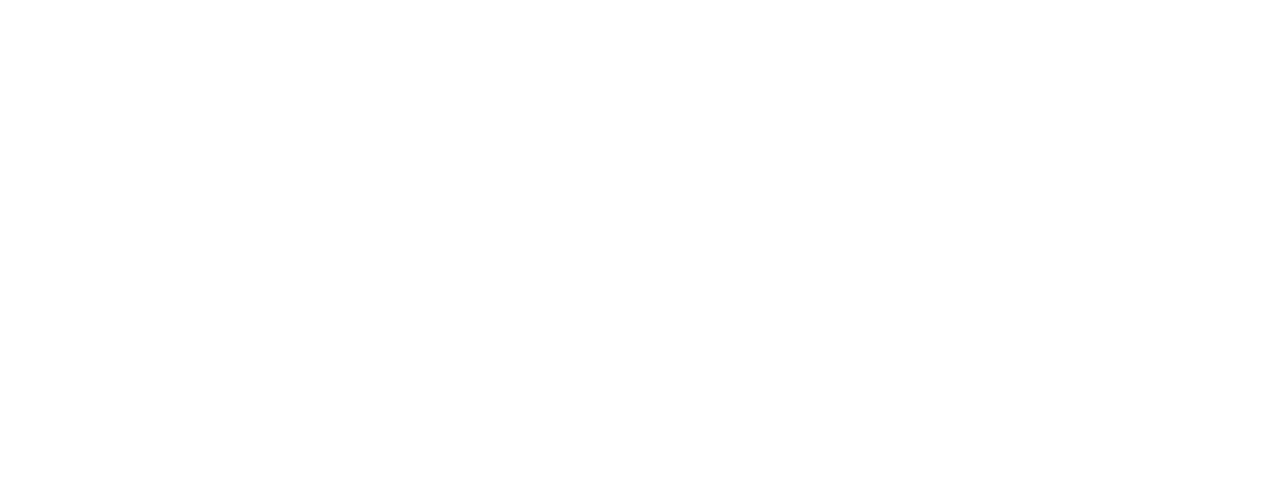
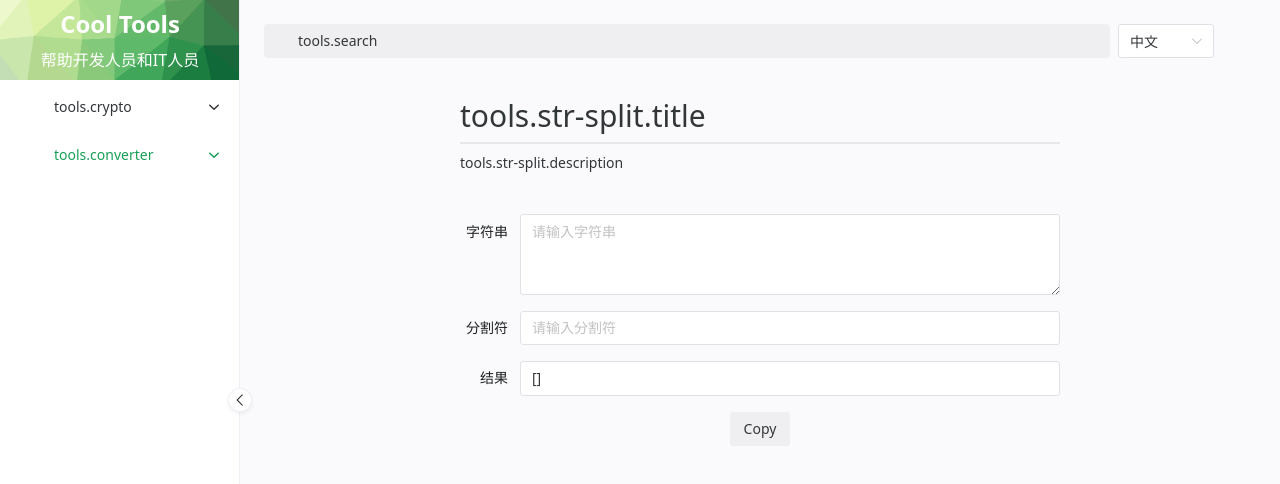
Before and after one commit to xfy196/dtool, a Vue app: page /str-split in a window 1280 px wide. Before the commit this address had no page. Shown: the top 484 px of the page. Built offline with nearby package versions, Linux system fonts and the light colour scheme; some icons are missing.

Commit message:
加入字符串分割符

```diff
--- a/src/locales/en.json
+++ b/src/locales/en.json
@@ -23,6 +23,10 @@
     "date-time-converter": {
       "title": "DateTime converter",
       "description": "Convert date and time into the various different formats."
+    },
+    "str-split": {
+      "title": "字符串分割器",
+      "description": "A string splitter refers to a tool or function that is used to split a string into multiple substrings according to certain rules."
     }
   }
 }
--- a/src/locales/zh.json
+++ b/src/locales/zh.json
@@ -24,6 +24,10 @@
     "date-time-converter": {
       "title": "日期时间转换器",
       "description": "将日期和时间转换为各种不同的格式。"
+    },
+    "str-split": {
+      "title": "字符串分割器",
+      "description": "字符串分割器指一种工具或函数，用于将一个字符串按照一定的规则分割成多个子字符串。"
     }
   }
 }
--- a/src/pages/index.ts
+++ b/src/pages/index.ts
@@ -3,6 +3,7 @@
 import { tool as tokenGenerator } from "./token-generator";
 import { tool as hashText } from "./hash-text";
 import { tool as dateConverter } from "./date-time-converter";
+import { tool as strSplit } from "./str-split";
 import { ToolCategory } from "./tool.types.ts";
 import { ConvertRange20Regular } from "@vicons/fluent";
 import { Lock } from "@vicons/tabler";
@@ -17,7 +18,7 @@
     name: "Converter",
     show: true,
     icon: ConvertRange20Regular,
-    components: [dateConverter],
+    components: [dateConverter, strSplit],
   },
 ];
 export const tools = toolsCategory.flatMap(({ components }) => components);
--- /dev/null
+++ b/src/pages/str-split/index.ts
@@ -0,0 +1,13 @@
+import { SplitscreenFilled } from "@vicons/material";
+import { defineTool } from "../tool";
+import { translate } from "@/plugins/i18n.plugins";
+export const tool = defineTool({
+  name: translate("tools.str-split.title"),
+  path: "/str-split",
+  description: translate("tools.str-split.description"),
+  icon: SplitscreenFilled,
+  show: true,
+  keywords: ["string", "str", "text", "split"],
+  component: () => import("./str-split.vue"),
+  createdAt: new Date("2024-08-28"),
+});
--- /dev/null
+++ b/src/pages/str-split/str-split.vue
@@ -0,0 +1,54 @@
+<script setup lang="ts">
+import { useCopy } from "@/composable/copy";
+import { computed, ref } from "vue";
+
+const value = ref<string>("");
+const splitStr = ref<string>("");
+const result = computed(() => {
+  const res = value.value.split(splitStr.value);
+  return JSON.stringify(res, null, 2);
+});
+const { isSupported, copy } = useCopy({
+  source: result,
+  text: "Result copied to clipboard",
+  errText: "Result Failed to copy to clipboard",
+});
+</script>
+
+<template>
+  <n-form-item
+    :show-feedback="false"
+    :label-width="60"
+    label-placement="left"
+    label="字符串"
+  >
+    <n-input type="textarea" v-model:value="value" placeholder="请输入字符串" />
+  </n-form-item>
+  <n-form-item
+    :show-feedback="false"
+    :label-width="60"
+    label-placement="left"
+    label="分割符"
+  >
+    <n-input placeholder="请输入分割符" v-model:value="splitStr" />
+  </n-form-item>
+  <n-form-item
+    :show-feedback="false"
+    :label-width="60"
+    label-placement="left"
+    label="结果"
+  >
+    <n-input
+      :autosize="{ minRows: 1 }"
+      placeholder="结果"
+      type="textarea"
+      readonly
+      v-model:value="result"
+    />
+  </n-form-item>
+  <div class="flex items-end justify-center">
+    <n-button v-if="isSupported" @click.stop="copy" tertiary> Copy </n-button>
+  </div>
+</template>
+
+<style lang="scss" scoped></style>
--- a/src/pages/token-generator/token-generator.vue
+++ b/src/pages/token-generator/token-generator.vue
@@ -56,6 +56,7 @@
       <n-input
         type="textarea"
         readonly
+        autosize
         placeholder="Token"
         v-model:value="token"
       />
```
